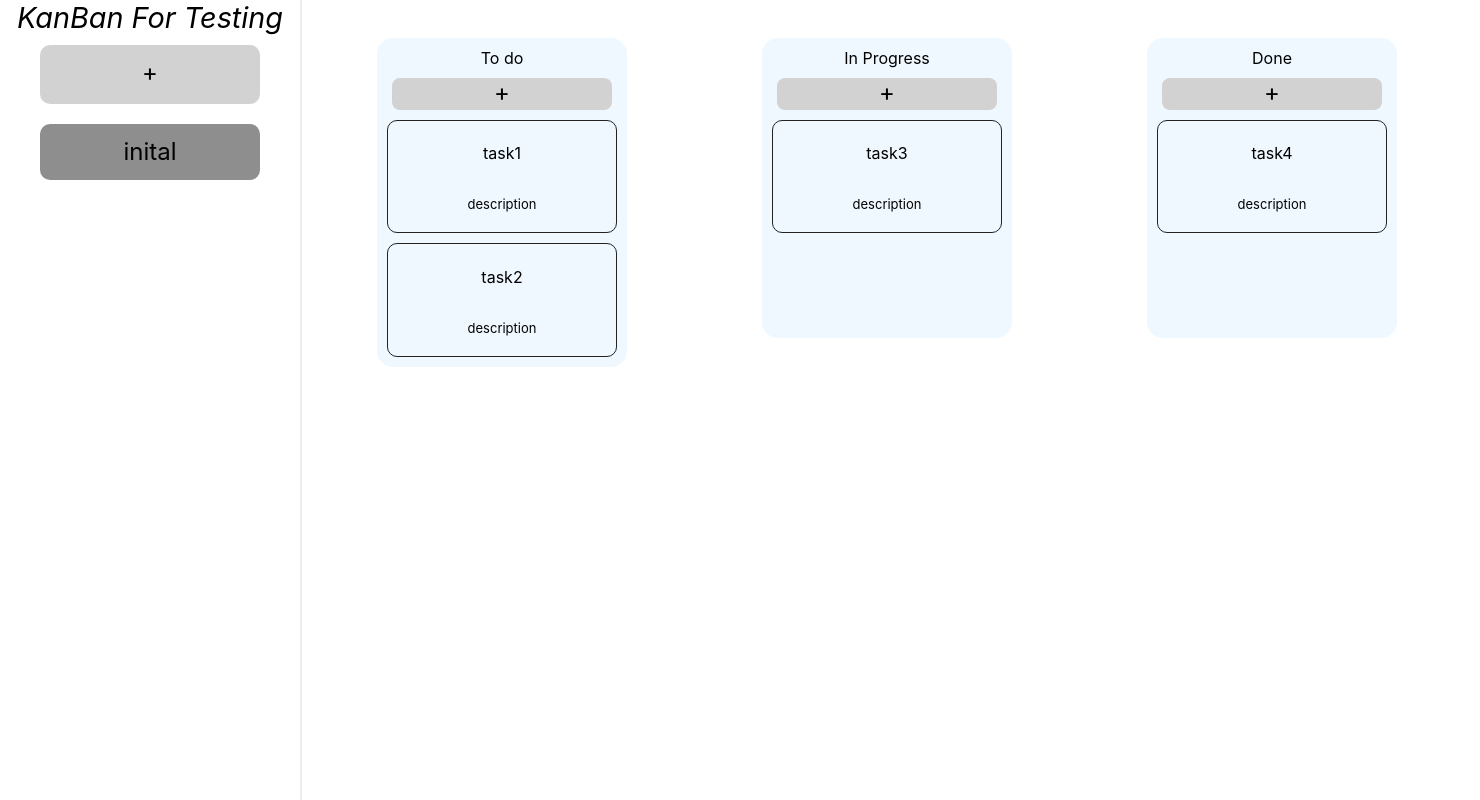
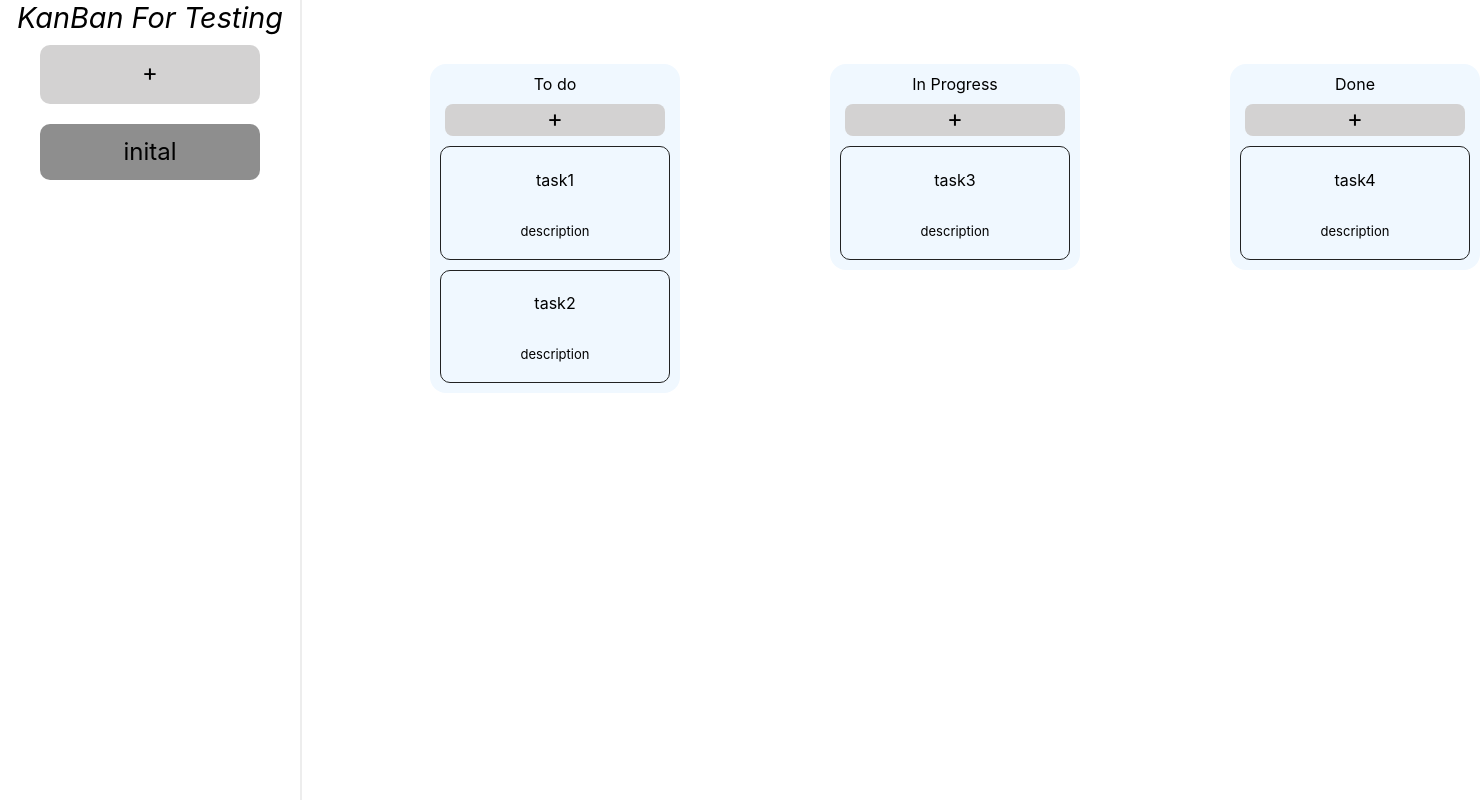
Before and after one commit to rmit-s3712674-Sijie-Shi/KanBan-copy, a React (Create React App) app: page / in a window 1280 px wide. Shown: the top 800 px of the page, 1480 px wide, since content can reach past the window. Built offline with nearby package versions, Linux system fonts and the light colour scheme.

Commit message:
fix drop animation bug

```diff
--- a/src/components/taskbox/taskbox.js
+++ b/src/components/taskbox/taskbox.js
@@ -66,16 +66,16 @@ const TaskBox = ({ events, setEvents, currentEvent, setCurrentEvent }) => {
     return (
         <>
             <DragDropContext onDragEnd={(result) => handleDragEnd(result)}>
-                <div>
-                    <div className={styles.container}>
+                <div className={styles.container}>
+                    <div className={styles.column}>
+                        <div className={styles.title}>To do </div>
+                        <div className={styles.addButton}><AddButton handler={() => handleAddingEvent(status.todo)}></AddButton></div>
                         <Droppable droppableId={"todo"}>
                             {(provided, snapshot) => (
-                                <div className={styles.column}
+                                <div
                                     ref={provided.innerRef}
                                     {...provided.droppableProps}
                                 >
-                                    <div className={styles.title}>To do </div>
-                                    <div className={styles.addButton}><AddButton handler={() => handleAddingEvent(status.todo)}></AddButton></div>
                                     {currentEvent.todo.map((value, index) => (
                                         <Draggable key={value.id} draggableId={value.id} index={index}>
                                             {(provided, snapshot) => (
@@ -89,14 +89,16 @@ const TaskBox = ({ events, setEvents, currentEvent, setCurrentEvent }) => {
                             )
                             }
                         </Droppable>
+                    </div>
+                    <div className={styles.column}>
+                        <div className={styles.title}>In Progress</div>
+                        <div className={styles.addButton}><AddButton handler={() => handleAddingEvent(status.doing)}></AddButton></div>
                         <Droppable droppableId={"doing"}>
                             {(provided, snapshot) => (
-                                <div className={styles.column}
+                                <div
                                     ref={provided.innerRef}
                                     {...provided.droppableProps}
                                 >
-                                    <div className={styles.title}>In Progress</div>
-                                    <div className={styles.addButton}><AddButton handler={() => handleAddingEvent(status.doing)}></AddButton></div>
 
                                     {currentEvent.doing.map((value, index) => (
                                         <Draggable key={value.id} draggableId={value.id} index={index}>
@@ -110,15 +112,16 @@ const TaskBox = ({ events, setEvents, currentEvent, setCurrentEvent }) => {
                             )
                             }
                         </Droppable>
+                    </div>
+                    <div className={styles.column}>
+                        <div className={styles.title}> Done</div>
+                        <div className={styles.addButton}><AddButton handler={() => handleAddingEvent(status.done)}></AddButton></div>
                         <Droppable droppableId={"done"}>
                             {(provided, snapshot) => (
-                                <div className={styles.column}
+                                <div
                                     ref={provided.innerRef}
                                     {...provided.droppableProps}
                                 >
-                                    <div className={styles.title}> Done</div>
-                                    <div className={styles.addButton}><AddButton handler={() => handleAddingEvent(status.done)}></AddButton></div>
-
                                     {currentEvent.done.map((value, index) => (
                                         <Draggable key={value.id} draggableId={value.id} index={index}>
                                             {(provided, snapshot) => (
--- a/src/components/taskbox/taskbox.module.css
+++ b/src/components/taskbox/taskbox.module.css
@@ -14,7 +14,7 @@
     width: 250px;
     height: fit-content;
     min-width: 250px;
-    min-height: 300px;
+    min-height: 150px;
     max-width: 250px;
     align-items: center;
     text-align: center;
```
